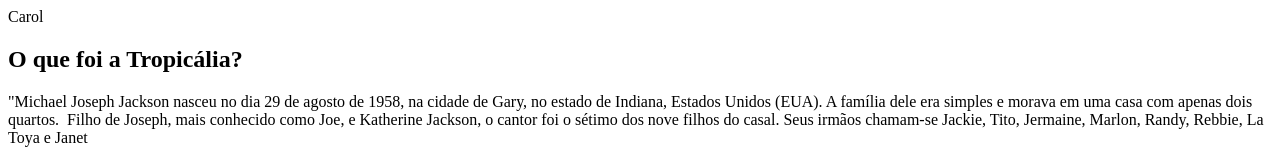
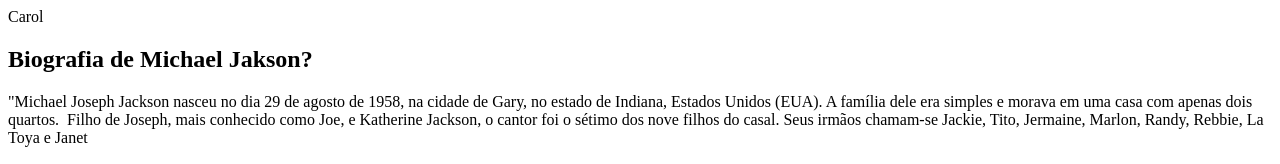
Before and after one commit to ventrilho/Acessibilidade-, a plain HTML site: page projeto inicial/index.html in a window 1280 px wide. Shown: the top 164 px of the page. Drawn offline with Linux system fonts and the light colour scheme.

Commit message:
Update index.html

```diff
--- a/projeto inicial/index.html
+++ b/projeto inicial/index.html
@@ -3,7 +3,7 @@ Carol
 <section id="Michael Jakson" class="my-5 pt-6 secao-michael jakson">
     <div class="container d-flex align-items-center">
             <div class="col-5">
-                    <h2>O que foi a Tropicália?</h2>
+                    <h2>Biografia de Michael Jakson?</h2>
                     <p class="p-2">"Michael Joseph Jackson nasceu no dia 29 de agosto de 1958, na cidade de Gary, no estado de Indiana, Estados Unidos (EUA). A família dele era simples e morava em uma casa com apenas dois quartos.
 
 Filho de Joseph, mais conhecido como Joe, e Katherine Jackson, o cantor foi o sétimo dos nove filhos do casal. Seus irmãos chamam-se Jackie, Tito, Jermaine, Marlon, Randy, Rebbie, La Toya e Janet</p>
```
